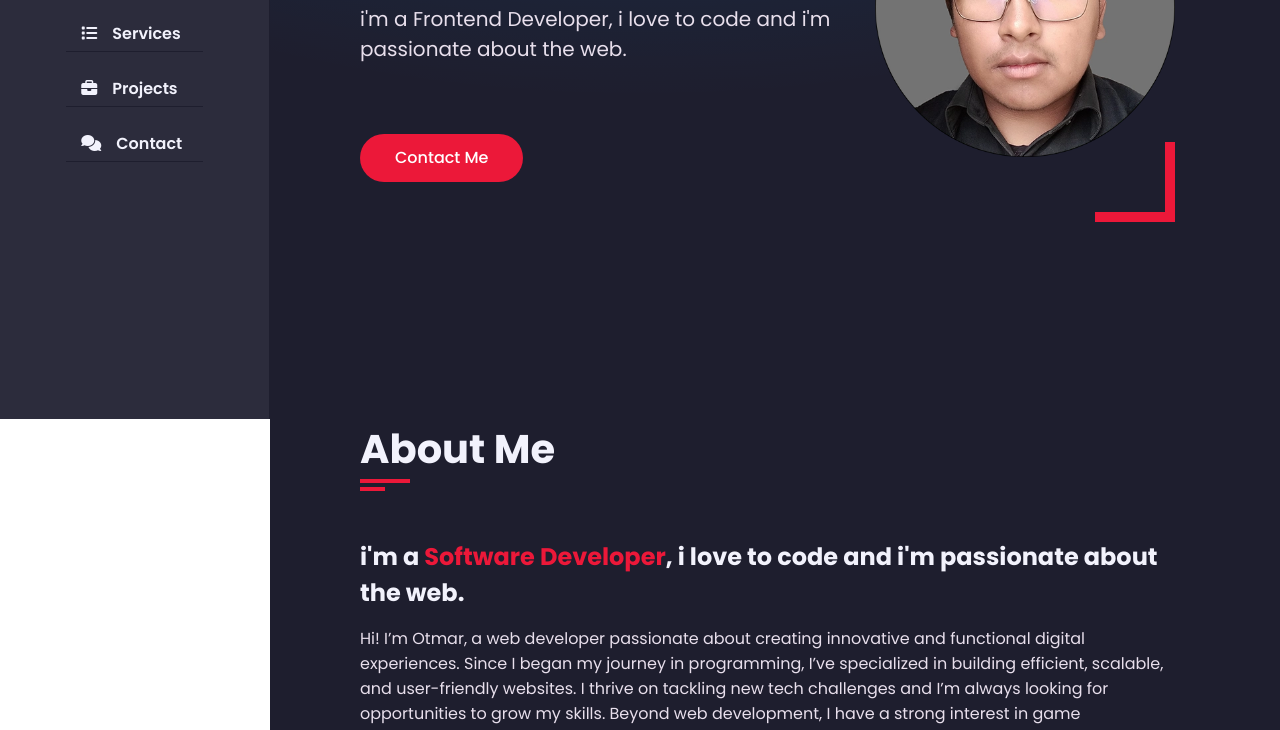
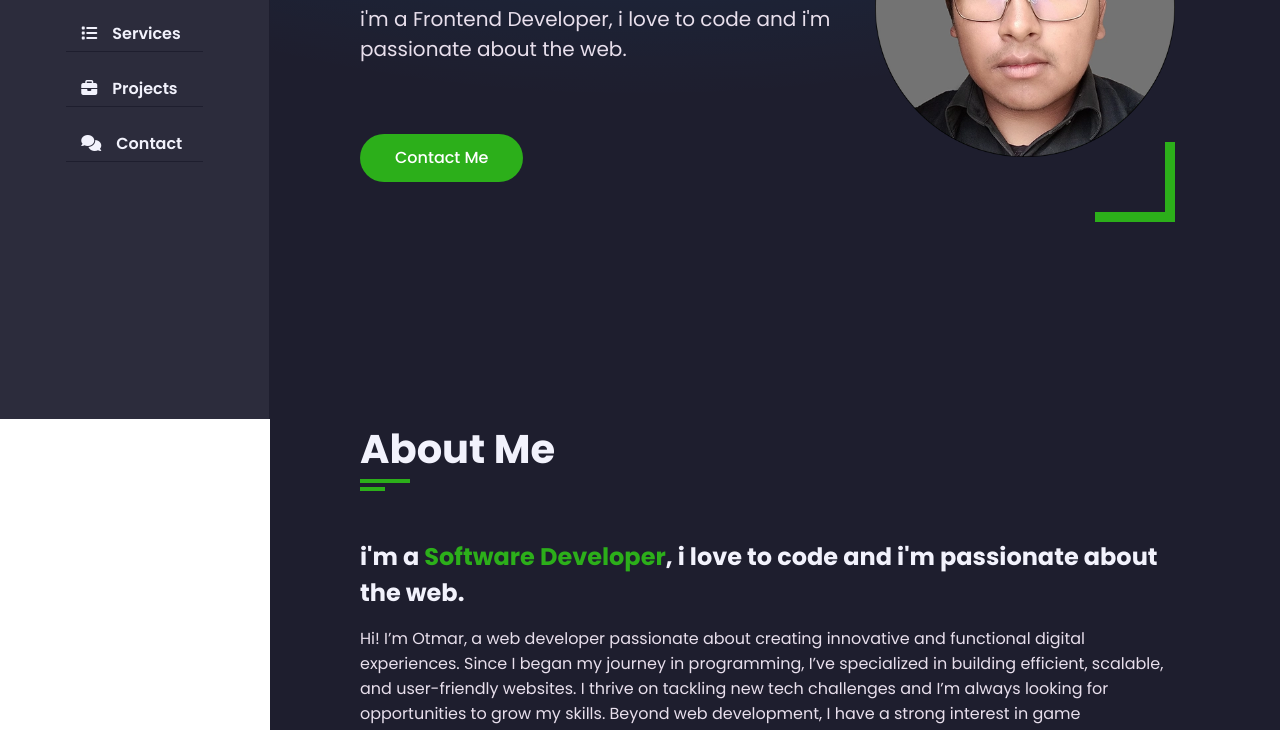
Before and after one commit to Otmard/portafolio, a website built with Vite: page index.html in a window 1280 px wide. Shown: the part 381-1111 px from the top of the page. Built offline with nearby package versions, Linux system fonts and the light colour scheme; a web font is replaced by a local one.

Commit message:
feat: cjange color

```diff
--- a/src/style.css
+++ b/src/style.css
@@ -6,7 +6,7 @@
 	--bg-black-50: #e8dfec;
 	--text-black-900: #302e4d;
 	--text-black-700: #504e70;
-	--skin-color: #ec1839;
+	--skin-color: #2caf1a;
 }
 
 html {
```
